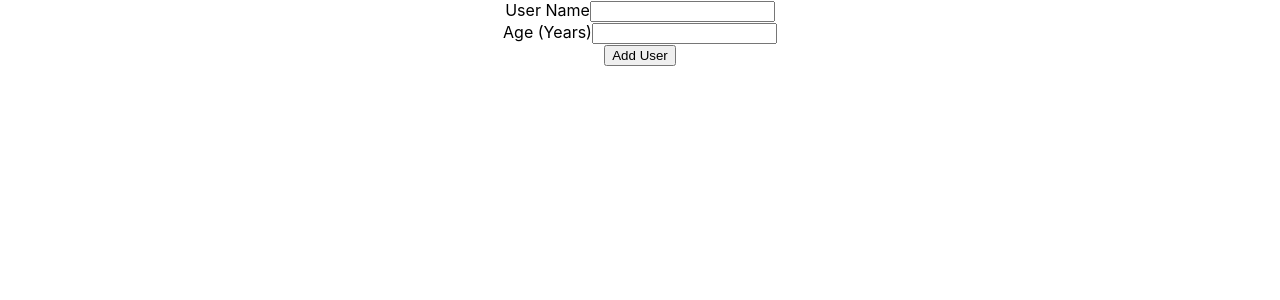
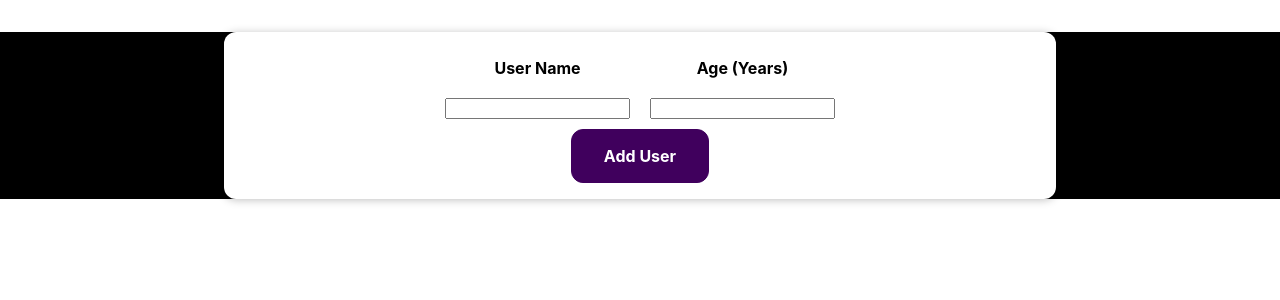
Before and after one commit to esaleh15/react-listing-user-demos, a React (Create React App) app: page / in a window 1280 px wide. Shown: the top 300 px of the page. Built offline with nearby package versions, Linux system fonts and the light colour scheme.

Commit message:
add css to user form

```diff
--- a/src/App.css
+++ b/src/App.css
@@ -1,5 +1,6 @@
 .App {
   text-align: center;
+  background-color: black;
 }
 
 .App-logo {
--- a/src/components/User/NewUser/NewUser.js
+++ b/src/components/User/NewUser/NewUser.js
@@ -5,7 +5,7 @@ const NewUser = (props) => {
 
 	return (
 			<div>
-				<UserForm>props.children</UserForm>
+				<UserForm></UserForm>
 			</div>
 		)
 
--- a/src/components/User/UserForm/UserForm.js
+++ b/src/components/User/UserForm/UserForm.js
@@ -1,21 +1,24 @@
-import './UserForm.module.css';
+import classes from './UserForm.module.css';
 
 const UserForm = (props) => {
 
 	return (
 			<div>
 				<form>
-					<div className='user-form__container'>
-						<div className='user-form__text-input'>
+					<div className={`${classes['user-form__container']}`}>
+						<div className={`${classes['user-form__text-input']}`}>
 							<label>User Name</label>
+							<br/>
 							<input type="text"/>
 						</div>
-						<div className='user-form__text-input'>
+						<div className={`${classes['user-form__text-input']}`}>
 							<label>Age (Years)</label>
+							<br/>
 							<input type="text"/>
 						</div>
-						<div className='user-form__buttons'></div>
-						<button type='button'>Add User</button>
+						<div className={`${classes['user-form']}`}>
+							<button type='button'>Add User</button>
+						</div>
 					</div>
 				</form>
 			</div>
--- a/src/components/User/UserForm/UserForm.module.css
+++ b/src/components/User/UserForm/UserForm.module.css
@@ -0,0 +1,27 @@
+.user-form__container {
+	background-color: #fff;
+  padding: 1rem;
+  margin: 2rem auto;
+  width: 50rem;
+  max-width: 95%;
+  border-radius: 12px;
+  text-align: center;
+  box-shadow: 0 1px 8px rgba(0, 0, 0, 0.25)
+}
+
+.user-form__text-input {
+	padding: 10px;
+	font-weight: bold;
+	display: inline-grid;
+}
+
+.user-form button {
+	font: inherit;
+	font-weight: bold;
+  cursor: pointer;
+  padding: 1rem 2rem;
+  border: 1px solid #40005d;
+  background-color: #40005d;
+  color: white;
+  border-radius: 12px;
+}
```
